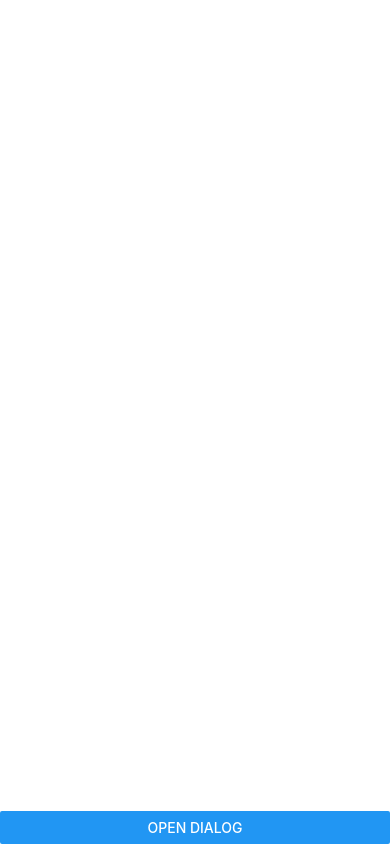
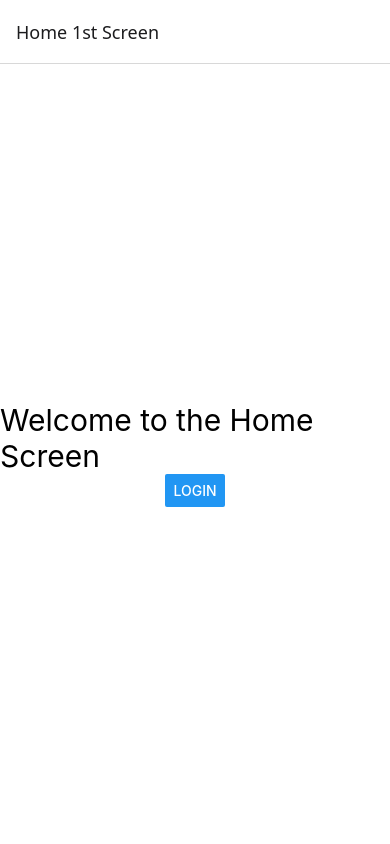
Before and after one commit to mtalhaleo2002/RN-App-From-Bg, a React Native app: screen / in a window 390 px wide. Built offline with nearby package versions, Linux system fonts and the light colour scheme.

Commit message:
Stact Navigation | React Navigation Version 7

```diff
--- a/App.tsx
+++ b/App.tsx
@@ -1,47 +1,55 @@
-import React, { useState } from 'react';
-import { View, StyleSheet, Button, Text } from 'react-native';
+import React from 'react';
+import { View, StyleSheet, Text, Button } from 'react-native';
+import { NavigationContainer } from '@react-navigation/native';
+import { createNativeStackNavigator } from '@react-navigation/native-stack';
+const Stack = createNativeStackNavigator();
 
 const App = () => {
-  const [show, setShow] = useState(false);
+  return (
+    <NavigationContainer>
+      <Stack.Navigator>
+        <Stack.Screen name="Home 1st Screen" component={Home} />
+        <Stack.Screen name="Login 2nd Screen" component={Login} />
+      </Stack.Navigator>
+    </NavigationContainer>
+  );
+};
 
+const Home = (props: any) => {
   return (
-    <View style={styles.container}>
-      {show ? (
-        <View style={styles.modal}>
-          <View style={styles.subModalBody}>
-            <Text>Content above the button</Text>
-          </View>
-          <Button title="Close Dialog" onPress={() => setShow(false)} />
-        </View>
-      ) : null}
-
-      <Button title="Open Dialog" onPress={() => setShow(true)} />
+    <View
+      style={{
+        backgroundColor: 'white',
+        flex: 1,
+        justifyContent: 'center',
+        alignItems: 'center',
+      }}
+    >
+      <Text style={{ fontSize: 30 }}>Welcome to the Home Screen</Text>
+      <Button
+        title="Login"
+        onPress={() => props.navigation.navigate('Login 2nd Screen')}
+      />
+    </View>
+  );
+};
+const Login = (props: any) => {
+  return (
+    <View
+      style={{
+        backgroundColor: 'white',
+        flex: 1,
+        justifyContent: 'center',
+        alignItems: 'center',
+      }}
+    >
+      <Text style={{ fontSize: 30 }}>Login Screen</Text>
+      <Button
+        title="Go To Home"
+        onPress={() => props.navigation.navigate('Home 1st Screen')}
+      />
     </View>
   );
 };
 
-const styles = StyleSheet.create({
-  container: {
-    flex: 1,
-    justifyContent: 'flex-end',
-    // alignItems: 'center',
-  },
-  modal: {
-    flex: 1,
-    backgroundColor: 'rgba(50,50,50,0.5)',
-    padding: 20,
-    justifyContent: 'center',
-    alignItems: 'center',
-  },
-  subModalBody: {
-    backgroundColor: 'white',
-    width: 300,
-    height: 200,
-    padding: 30,
-    marginBottom: 20,
-    borderRadius: 10,
-    justifyContent: 'center',
-  },
-});
-
 export default App;
--- a/package.json
+++ b/package.json
@@ -11,9 +11,12 @@
   },
   "dependencies": {
     "@react-native/new-app-screen": "0.82.0",
+    "@react-navigation/native": "^7.1.19",
+    "@react-navigation/native-stack": "^7.6.0",
     "react": "19.1.1",
     "react-native": "0.82.0",
-    "react-native-safe-area-context": "^5.5.2",
+    "react-native-safe-area-context": "^5.6.1",
+    "react-native-screens": "^4.18.0",
     "react-native-webview": "^13.16.0"
   },
   "devDependencies": {
```
Also changed, not shown: 2 other files (tests, documents, lock files or other folders).
